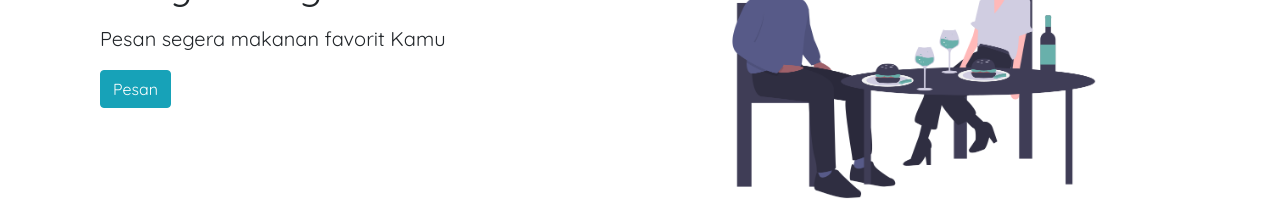
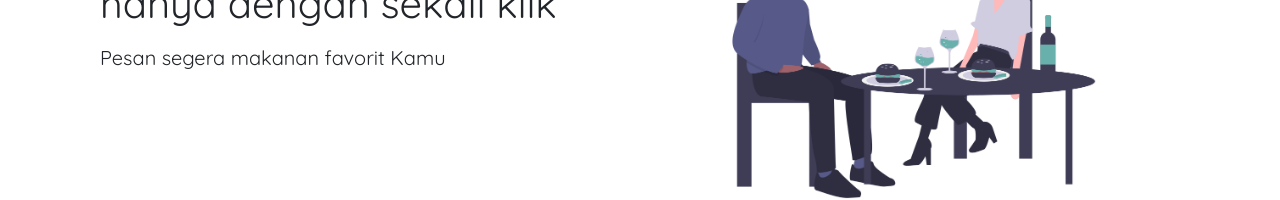
Before and after one commit to zulkiflijufri/vue-masakin, a Vue app: page / in a window 1280 px wide. Shown: the part 270-470 px from the top of the page. Built offline with nearby package versions, Linux system fonts and the light colour scheme; data requests are answered from the project's data file; what vue-toast-notification would draw is missing.

Commit message:
Finishing touch hero

```diff
--- a/src/components/Hero.vue
+++ b/src/components/Hero.vue
@@ -10,7 +10,6 @@
                             <br />hanya dengan sekali klik
                         </h2>
                         <p class="mt-3" style="font-size:20px;">Pesan segera makanan favorit Kamu</p>
-                        <b-button variant="info" class="btn-pesan" router-link to="/foods">Pesan</b-button>
                     </div>
                 </div>
                 <div class="col-md-6 mt-5">
@@ -32,7 +31,6 @@
                             <br />hanya dengan sekali klik
                         </h2>
                         <p class="mt-3" style="font-size:20px;">Pesan segera makanan favorit Kamu</p>
-                        <b-button variant="info" class="btn-pesan mb-4" to="/foods">Pesan</b-button>
                         <hr />
                     </div>
                 </div>
```
